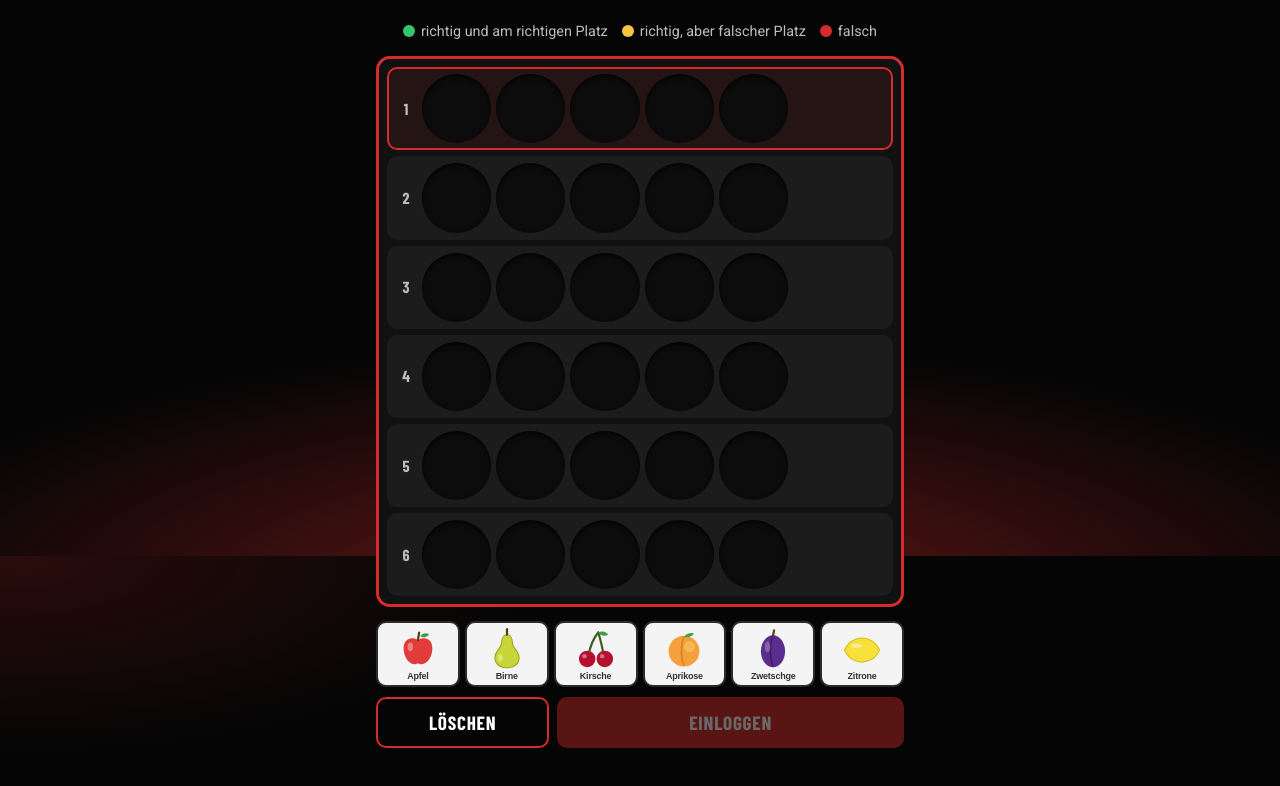
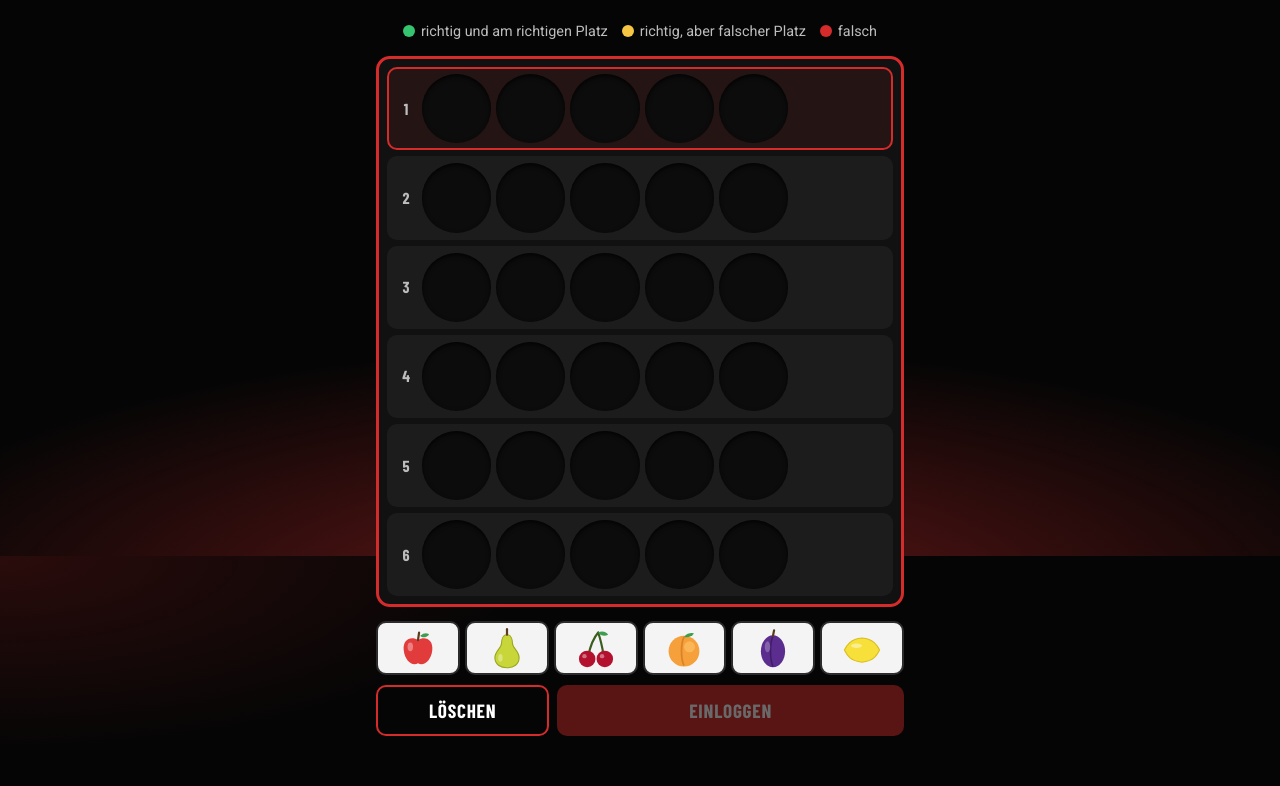
Before and after one commit to Melitiuz/Anna-Geburtstag, a plain HTML site: page site/spiele/mastermind.html in a window 1280 px wide. Shown: the part 244-1030 px from the top of the page. Drawn offline with nearby package versions, Linux system fonts and the light colour scheme.

Commit message:
Obst-Mastermind: Fruchtnamen unter den Knöpfen entfernt
Co-Authored-By: Claude Opus 5.5 <noreply@anthropic.com>

```diff
--- a/site/spiele/mastermind.html
+++ b/site/spiele/mastermind.html
@@ -44,7 +44,6 @@
     }
     .frucht-knopf:active { transform: scale(0.94); border-color: var(--akzent); }
     .frucht-knopf svg { width: 100%; max-width: 44px; aspect-ratio: 1; display: block; }
-    .frucht-knopf small { font-size: 0.56rem; letter-spacing: -0.02em; color: #333; font-weight: 700; line-height: 1.3; max-width: 100%; overflow: hidden; }
     .aktionen { display: grid; grid-template-columns: 1fr 2fr; gap: 8px; }
     .loesung { display: grid; grid-template-columns: repeat(5, 1fr); gap: 6px; max-width: 260px; margin: 10px auto; }
     .loesung .loch { background: #f4f4f4; box-shadow: none; }
@@ -110,7 +109,7 @@
         b.type = "button";
         b.className = "frucht-knopf";
         b.setAttribute("aria-label", f.name);
-        b.innerHTML = f.svg + "<small>" + f.name + "</small>";
+        b.innerHTML = f.svg;
         b.addEventListener("click", function () { setzen(i); });
         leiste.appendChild(b);
       });
```
